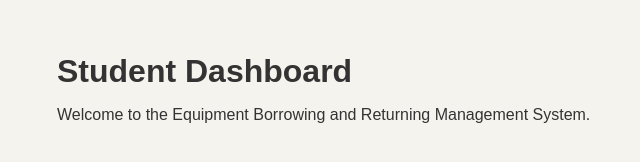
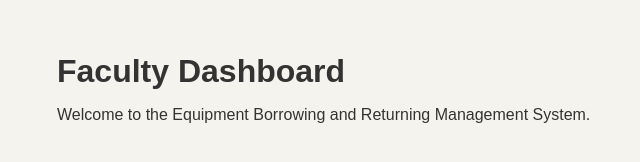
Before and after one commit to JaySon-arch-dev/EBRMS, a website: page faculty/index.html in a window 1280 px wide. Shown: the whole page, without its empty margins (53-693 px from the left). Drawn offline with Linux system fonts and the light colour scheme.

Commit message:
Update index.html

```diff
--- a/faculty/index.html
+++ b/faculty/index.html
@@ -4,12 +4,12 @@
 <head>
     <meta charset="UTF-8">
     <meta name="viewport" content="width=device-width, initial-scale=1">
-    <title>Student Dashboard | EBRMS</title>
+    <title>Faculty Dashboard | EBRMS</title>
     <link rel="stylesheet" href="style.css">
 </head>
 <body>
     <main class="dashboard">
-        <h1>Student Dashboard</h1>
+        <h1>Faculty Dashboard</h1>
         <p>Welcome to the Equipment Borrowing and Returning Management System.</p>
         <section id="modules">
             <!-- Student modules will go here. -->
```
